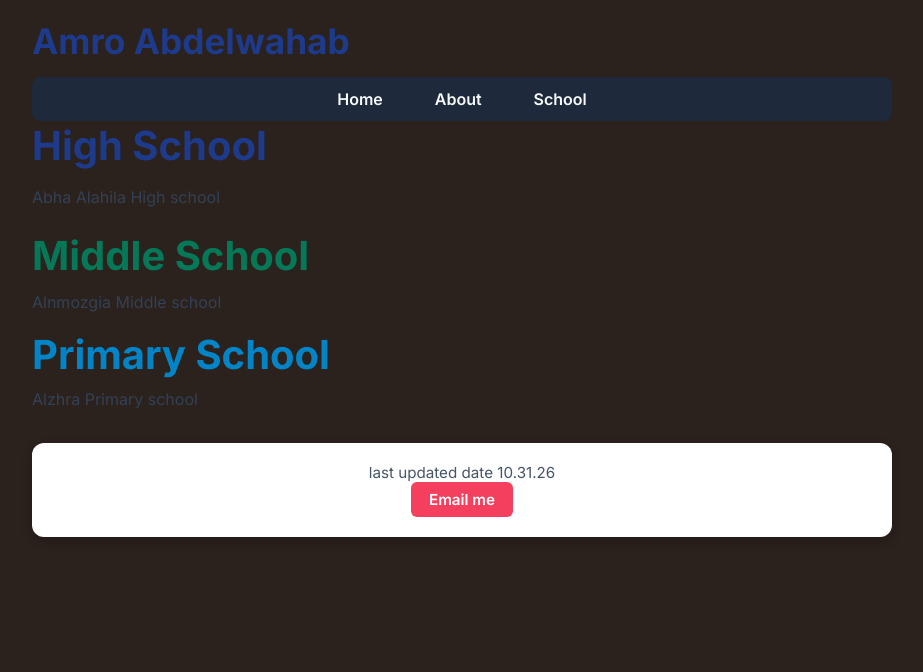
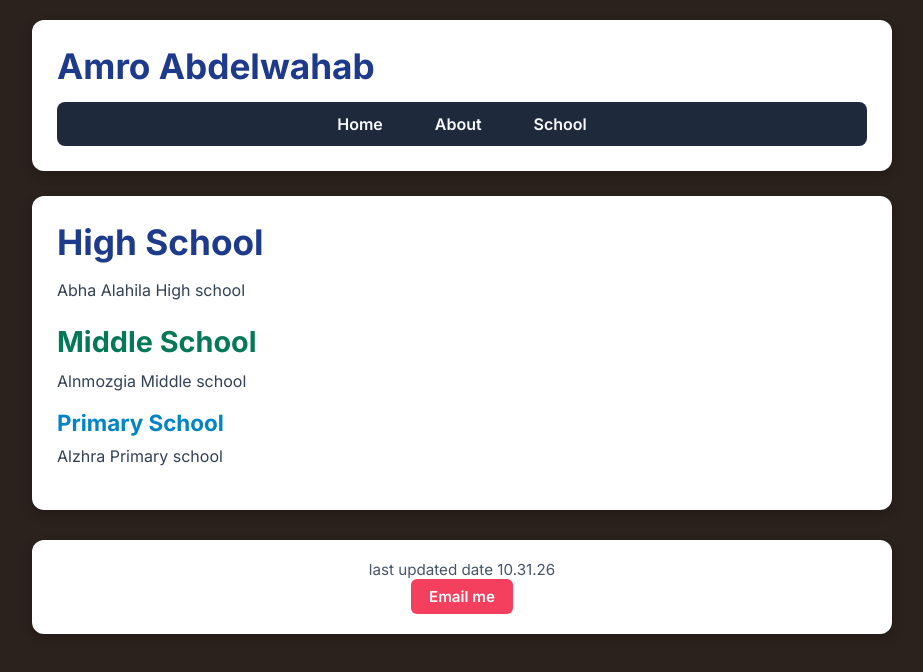
Before and after one commit to AmroTop/CIS, a plain HTML site: page school.html in a window 1280 px wide. Shown: the whole page, without its empty margins (178-1101 px from the left). Drawn offline with Linux system fonts and the light colour scheme.

Commit message:
Update school.html

```diff
--- a/school.html
+++ b/school.html
@@ -13,7 +13,8 @@
 <title>Amro Abdelwahab</title>
 
 </head>
-  <body>
+<body>
+<header>
 <h1>Amro Abdelwahab</h1>
 <nav>
 <ul>
@@ -23,12 +24,16 @@
 </ul>
 
 </nav>
-  <h1 style="font-size:40px;">High School</h1>
+</header>
+<section>
+  <h1>High School</h1>
      <p>Abha Alahila High school</p>
-<h2 style="font-size:40px;">Middle School</h2>
+<h2>Middle School</h2>
   <p>Alnmozgia Middle school</p>
-<h3 style="font-size:40px;">Primary School</h3>
+<h3>Primary School</h3>
   <p>Alzhra Primary school</p>
-<footer>last updated date 10.31.26 <br> <a href="mailto:zooomgoup@gmail.com">Email me</a> </footer>
-  </body>
+</section>
+<footer>last updated date 10.31.26 <br>
+        <a href="mailto:zooomgoup@gmail.com">Email me</a> </footer>
+</body>
 </html>
```
